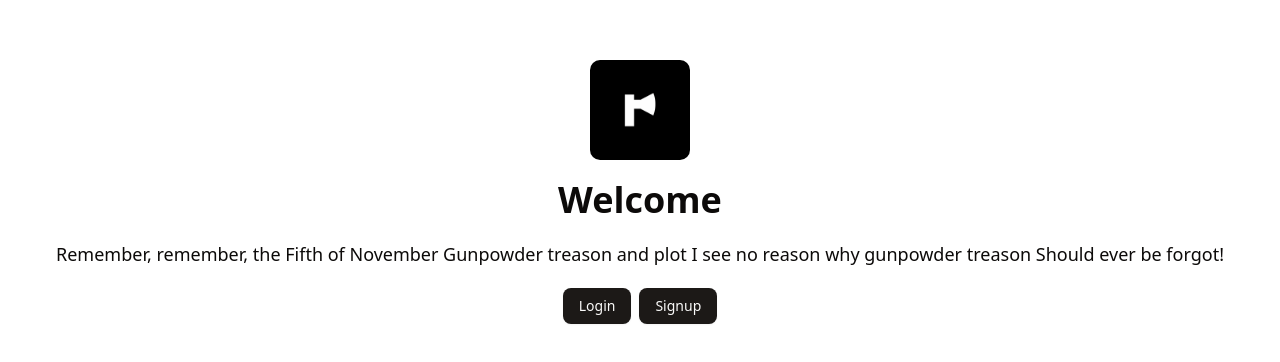
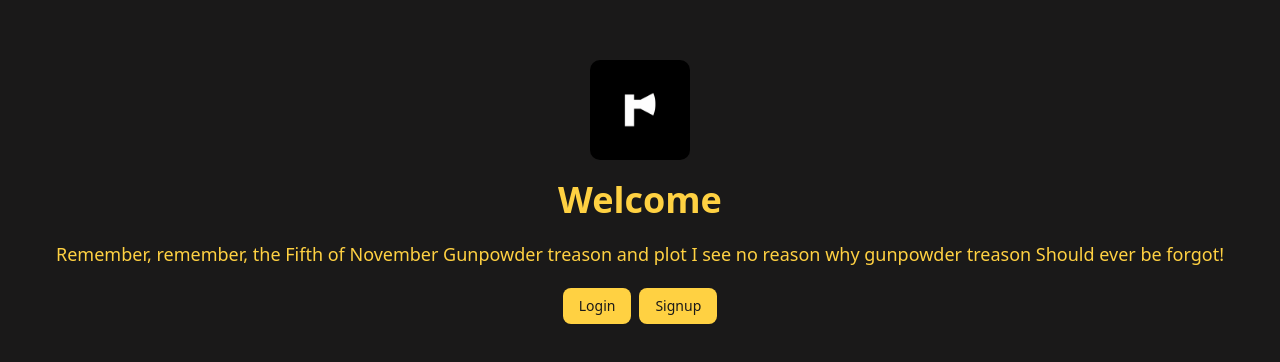
Before and after one commit to basboersma/GEARS, a Next.js app: page / in a window 1280 px wide. Shown: the part 208-570 px from the top of the page. Built offline with nearby package versions, Linux system fonts and the light colour scheme.

Commit message:
Added the Ordering List as Separate Page and Changed the Lining

```diff
--- a/app/api/order-requests/route.ts
+++ b/app/api/order-requests/route.ts
@@ -27,7 +27,7 @@ const rowSchema = z.object({
 const bodySchema = z.object({
   organizationId: z.string().min(1),
   department: z.enum(departmentEnum),
-  orderedDate: z.coerce.date(),
+  orderName: z.string().trim().min(1, "Order name is required").max(100),
   rows: z.array(rowSchema).min(1, "At least one row is required"),
 });
 
@@ -76,6 +76,7 @@ export async function POST(request: Request) {
       organizationId: parsed.data.organizationId,
       userId: session.user.id,
       department: parsed.data.department,
+      orderName: parsed.data.orderName,
       description: row.description,
       pricePerPiece: row.pricePerPiece.toFixed(2),
       amount: row.quantity,
@@ -84,7 +85,7 @@ export async function POST(request: Request) {
       comments: row.comments,
       additionalCosts: row.additionalCosts.toFixed(2),
       totalCosts: total.toFixed(2),
-      orderedDate: parsed.data.orderedDate,
+      orderedDate: new Date(),
       photoAdded: row.photoAdded,
       delivered: false,
       canceled: false,
--- a/app/dashboard/organization/[slug]/page.tsx
+++ b/app/dashboard/organization/[slug]/page.tsx
@@ -1,6 +1,7 @@
+import Link from "next/link";
 import AllUsers from "@/components/all-users";
-import { OrderSheet } from "@/components/forms/order-sheet";
 import MembersTable from "@/components/members-table";
+import { Button } from "@/components/ui/button";
 import { getOrganizationBySlug } from "@/server/organizations";
 import { getCurrentUser, getUsers } from "@/server/users";
 
@@ -19,7 +20,13 @@ export default async function OrganizationPage({ params }: { params: Params }) {
     <div className="mx-auto flex max-w-3xl flex-col gap-4 py-10">
       <h1 className="font-bold text-2xl">{organization?.name}</h1>
 
-      {isOwner ? <OrderSheet organizationId={organization?.id || ""} /> : null}
+      {isOwner ? (
+        <Button asChild className="w-fit" variant="outline">
+          <Link href={`/dashboard/organization/${slug}/submit-order-lists`}>
+            Submit Order Lists
+          </Link>
+        </Button>
+      ) : null}
 
       <MembersTable members={organization?.members || []} />
       <AllUsers organizationId={organization?.id || ""} users={users} />
--- /dev/null
+++ b/app/dashboard/organization/[slug]/submit-order-lists/page.tsx
@@ -0,0 +1,44 @@
+import { and, eq } from "drizzle-orm";
+import { redirect } from "next/navigation";
+import { OrderSheet } from "@/components/forms/order-sheet";
+import { db } from "@/db/drizzle";
+import { member, organization } from "@/db/schema";
+import { getCurrentUser } from "@/server/users";
+
+type Params = Promise<{ slug: string }>;
+
+export default async function SubmitOrderListsPage({
+  params,
+}: {
+  params: Params;
+}) {
+  const { slug } = await params;
+  const { user } = await getCurrentUser();
+
+  const org = await db.query.organization.findFirst({
+    where: eq(organization.slug, slug),
+  });
+
+  if (!org) {
+    redirect("/dashboard");
+  }
+
+  const currentMembership = await db.query.member.findFirst({
+    where: and(eq(member.userId, user.id), eq(member.organizationId, org.id)),
+  });
+
+  if (
+    !currentMembership ||
+    currentMembership.organizationId !== org.id ||
+    currentMembership.role !== "owner"
+  ) {
+    redirect(`/dashboard/organization/${slug}`);
+  }
+
+  return (
+    <div className="mx-auto flex w-full max-w-6xl flex-col gap-4 px-4 py-10">
+      <h1 className="font-bold text-2xl">Submit Order Lists</h1>
+      <OrderSheet organizationId={org.id} />
+    </div>
+  );
+}
--- a/app/globals.css
+++ b/app/globals.css
@@ -45,71 +45,71 @@
 
 :root {
   --radius: 0.625rem;
-  --background: oklch(1 0 0);
-  --foreground: oklch(0.147 0.004 49.25);
-  --card: oklch(1 0 0);
-  --card-foreground: oklch(0.147 0.004 49.25);
-  --popover: oklch(1 0 0);
-  --popover-foreground: oklch(0.147 0.004 49.25);
-  --primary: oklch(0.216 0.006 56.043);
-  --primary-foreground: oklch(0.985 0.001 106.423);
-  --secondary: oklch(0.97 0.001 106.424);
-  --secondary-foreground: oklch(0.216 0.006 56.043);
-  --muted: oklch(0.97 0.001 106.424);
-  --muted-foreground: oklch(0.553 0.013 58.071);
-  --accent: oklch(0.97 0.001 106.424);
-  --accent-foreground: oklch(0.216 0.006 56.043);
+  --background: #1a1919;
+  --foreground: #ffd142;
+  --card: #1a1919;
+  --card-foreground: #ffd142;
+  --popover: #1a1919;
+  --popover-foreground: #ffd142;
+  --primary: #ffd142;
+  --primary-foreground: #1a1919;
+  --secondary: #252323;
+  --secondary-foreground: #ffd142;
+  --muted: #252323;
+  --muted-foreground: #e8d9a4;
+  --accent: #ffd142;
+  --accent-foreground: #1a1919;
   --destructive: oklch(0.577 0.245 27.325);
-  --border: oklch(0.923 0.003 48.717);
-  --input: oklch(0.923 0.003 48.717);
-  --ring: oklch(0.709 0.01 56.259);
+  --border: #ffd142;
+  --input: #ffd142;
+  --ring: #ffd142;
   --chart-1: oklch(0.646 0.222 41.116);
   --chart-2: oklch(0.6 0.118 184.704);
   --chart-3: oklch(0.398 0.07 227.392);
   --chart-4: oklch(0.828 0.189 84.429);
   --chart-5: oklch(0.769 0.188 70.08);
-  --sidebar: oklch(0.985 0.001 106.423);
-  --sidebar-foreground: oklch(0.147 0.004 49.25);
-  --sidebar-primary: oklch(0.216 0.006 56.043);
-  --sidebar-primary-foreground: oklch(0.985 0.001 106.423);
-  --sidebar-accent: oklch(0.97 0.001 106.424);
-  --sidebar-accent-foreground: oklch(0.216 0.006 56.043);
-  --sidebar-border: oklch(0.923 0.003 48.717);
-  --sidebar-ring: oklch(0.709 0.01 56.259);
+  --sidebar: #1a1919;
+  --sidebar-foreground: #ffd142;
+  --sidebar-primary: #ffd142;
+  --sidebar-primary-foreground: #1a1919;
+  --sidebar-accent: #252323;
+  --sidebar-accent-foreground: #ffd142;
+  --sidebar-border: #ffd142;
+  --sidebar-ring: #ffd142;
 }
 
 .dark {
-  --background: oklch(0.147 0.004 49.25);
-  --foreground: oklch(0.985 0.001 106.423);
-  --card: oklch(0.216 0.006 56.043);
-  --card-foreground: oklch(0.985 0.001 106.423);
-  --popover: oklch(0.216 0.006 56.043);
-  --popover-foreground: oklch(0.985 0.001 106.423);
-  --primary: oklch(0.923 0.003 48.717);
-  --primary-foreground: oklch(0.216 0.006 56.043);
-  --secondary: oklch(0.268 0.007 34.298);
-  --secondary-foreground: oklch(0.985 0.001 106.423);
-  --muted: oklch(0.268 0.007 34.298);
-  --muted-foreground: oklch(0.709 0.01 56.259);
-  --accent: oklch(0.268 0.007 34.298);
-  --accent-foreground: oklch(0.985 0.001 106.423);
+  --background: #1a1919;
+  --foreground: #ffd142;
+  --card: #1a1919;
+  --card-foreground: #ffd142;
+  --popover: #1a1919;
+  --popover-foreground: #ffd142;
+  --primary: #ffd142;
+  --primary-foreground: #1a1919;
+  --secondary: #252323;
+  --secondary-foreground: #ffd142;
+  --muted: #252323;
+  --muted-foreground: #e8d9a4;
+  --accent: #ffd142;
+  --accent-foreground: #1a1919;
   --destructive: oklch(0.704 0.191 22.216);
-  --border: oklch(1 0 0 / 10%);
-  --input: oklch(1 0 0 / 15%);
-  --ring: oklch(0.553 0.013 58.071);
+  --border: #ffd142;
+  --input: #ffd142;
+  --ring: #ffd142;
   --chart-1: oklch(0.488 0.243 264.376);
   --chart-2: oklch(0.696 0.17 162.48);
   --chart-3: oklch(0.769 0.188 70.08);
   --chart-4: oklch(0.627 0.265 303.9);
   --chart-5: oklch(0.645 0.246 16.439);
-  --sidebar: oklch(0.216 0.006 56.043);
-  --sidebar-foreground: oklch(0.985 0.001 106.423);
-  --sidebar-primary: oklch(0.488 0.243 264.376);
-  --sidebar-primary-foreground: oklch(0.985 0.001 106.423);
-  --sidebar-accent: oklch(0.268 0.007 34.298);
-  --sidebar-accent-foreground: oklch(0.985 0.001 106.423);
-  --sidebar-border: oklch(1 0 0 / 10%);
-  --sidebar-ring: oklch(0.553 0.013 58.071);
+  --sidebar: #1a1919;
+  --sidebar-foreground: #ffd142;
+  --sidebar-primary: #ffd142;
+  --sidebar-primary-foreground: #1a1919;
+  --sidebar-accent: #252323;
+  --sidebar-accent-foreground: #ffd142;
+  --sidebar-border: #ffd142;
+  --sidebar-ring: #ffd142;
 }
 
 @layer base {
--- a/db/schema.ts
+++ b/db/schema.ts
@@ -201,6 +201,7 @@ export const orderRequest = pgTable("order_request", {
     .notNull()
     .references(() => user.id, { onDelete: "cascade" }),
   department: orderDepartment("department").notNull(),
+  orderName: text("order_name").default("Untitled order").notNull(),
   description: text("description").notNull(),
   pricePerPiece: numeric("price_per_piece").notNull(),
   amount: integer("amount").notNull(),
@@ -209,7 +210,9 @@ export const orderRequest = pgTable("order_request", {
   comments: varchar("comments", { length: 200 }).notNull(),
   additionalCosts: numeric("additional_costs").notNull(),
   totalCosts: numeric("total_costs").notNull(),
-  orderedDate: timestamp("ordered_date").notNull(),
+  orderedDate: timestamp("ordered_date")
+    .$defaultFn(() => /* @__PURE__ */ new Date())
+    .notNull(),
   photoAdded: boolean("photo_added").default(false).notNull(),
   delivered: boolean("delivered").default(false).notNull(),
   canceled: boolean("canceled").default(false).notNull(),
```
Also changed, not shown: components/forms/order-sheet.tsx (+25 -22 lines).
